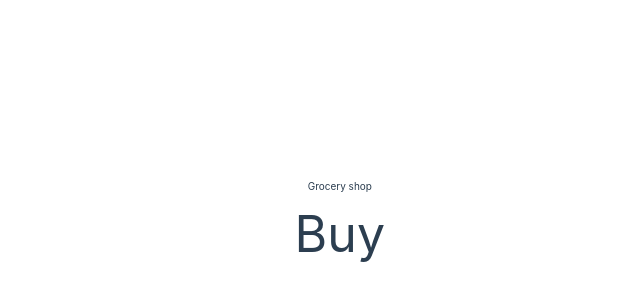
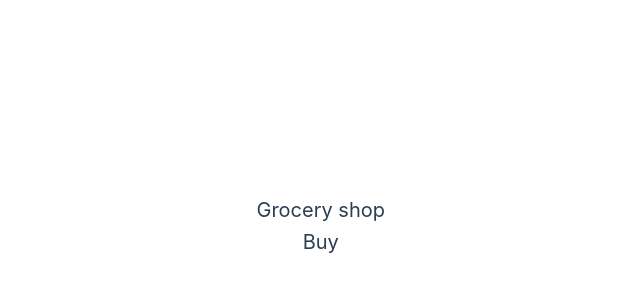
Before and after one commit to staten-island-tech/vue-reactivity-RBJ40, a Vue app in the folder app/: page / in a window 1280 px wide. Shown: the part 174-474 px from the top of the page, without its empty margins (255-895 px from the left). Built offline with nearby package versions, Linux system fonts and the light colour scheme.

Commit message:
Update HomeView.vue

```diff
--- a/app/src/views/HomeView.vue
+++ b/app/src/views/HomeView.vue
@@ -14,8 +14,8 @@ import GroceryItems from '@/components/GroceryItems.vue';
 </template>
 
 <style scoped>
-h2, p {
-  font-size: 5rem;
+h1, p {
+  font-size: 2rem;
 }
 
 </style>
```
